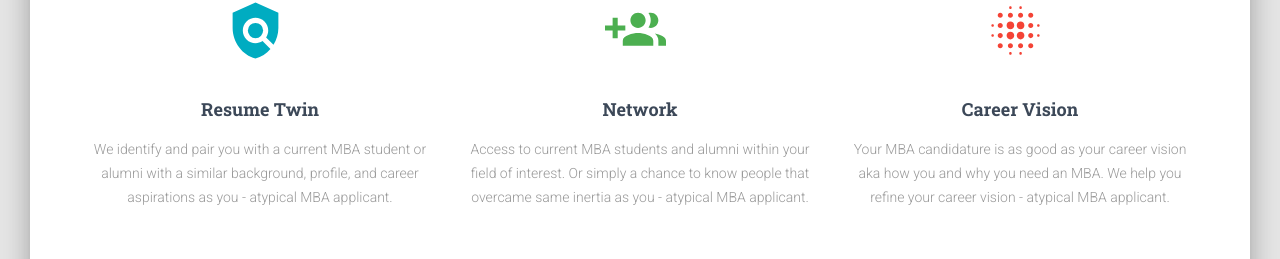
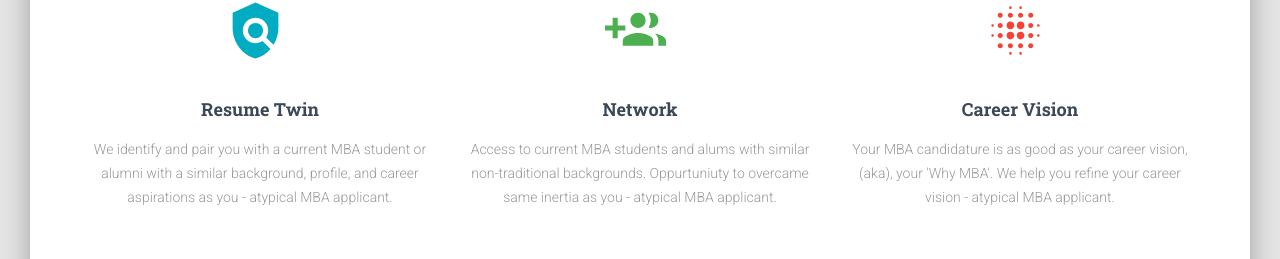
Before and after one commit to rg-code/atypical, a Next.js app: page /landing in a window 1280 px wide. Shown: the part 943-1202 px from the top of the page. Built offline with nearby package versions, Linux system fonts and the light colour scheme; some icons are missing.

Commit message:
typo fixes

```diff
--- a/pages-sections/LandingPage-Sections/ProductSection.js
+++ b/pages-sections/LandingPage-Sections/ProductSection.js
@@ -46,7 +46,7 @@ export default function ProductSection() {
           <GridItem xs={12} sm={12} md={4}>
             <InfoArea
               title="Network"
-              description="Access to current MBA students and alumni within your field of interest. Or simply a chance to know people that overcame same inertia as you - atypical MBA applicant."
+              description="Access to current MBA students and alums with similar non-traditional backgrounds. Oppurtuniuty to  overcame same inertia as you - atypical MBA applicant."
               icon={GroupAddIcon}
               iconColor="success" //find icon
               vertical
@@ -55,7 +55,7 @@ export default function ProductSection() {
           <GridItem xs={12} sm={12} md={4}>
             <InfoArea
               title="Career Vision"
-              description="Your MBA candidature is as good as your career vision aka how you and why you need an MBA. We help you refine your career vision - atypical MBA applicant."
+              description="Your MBA candidature is as good as your career vision, (aka),  your 'Why MBA'. We help you refine your career vision - atypical MBA applicant."
               icon={BlurOnIcon} //find icon
               iconColor="danger"
               vertical
--- a/pages/_app.js
+++ b/pages/_app.js
@@ -82,7 +82,7 @@ export default class MyApp extends App {
             name="viewport"
             content="width=device-width, initial-scale=1, shrink-to-fit=no"
           />
-          <title>aTYPICAL MBA | From non-traditional applicant to MBA Candidate</title>
+          <title>aTYPICAL MBA | Non-traditional applicant to MBA Candidate</title>
         </Head>
         <Component {...pageProps} />
       </React.Fragment>
```
